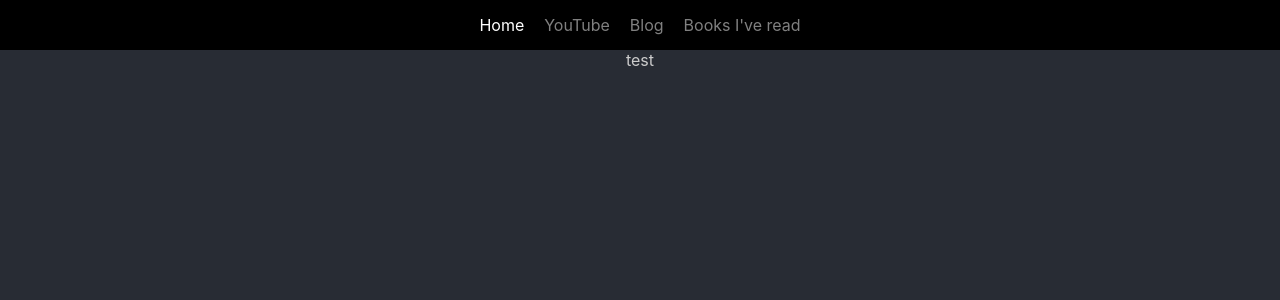
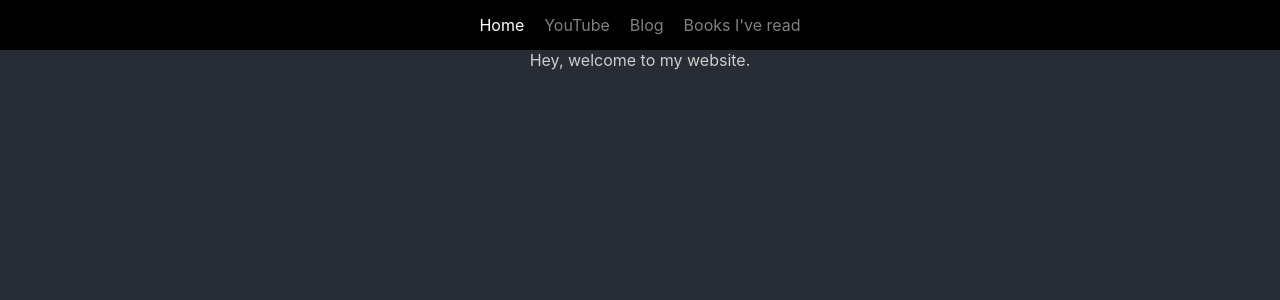
Before and after one commit to jpabadir/jpabadir.github.io, a React (Create React App) app: page / in a window 1280 px wide. Shown: the top 300 px of the page. Built offline with nearby package versions, Linux system fonts and the light colour scheme.

Commit message:
Reorganize files

```diff
--- a/src/Home.js
+++ /dev/null
@@ -1,3 +0,0 @@
-export default function Home() {
-  return <div>test</div>;
-}
--- a/src/App.js
+++ b/src/components/App/App.js
@@ -1,9 +1,8 @@
 import React from 'react';
 import './App.css';
 import { Outlet, NavLink } from 'react-router-dom';
-import linkify from './helpers';
+import linkify from '../../helpers';
 import { ThemeProvider, createTheme } from '@mui/material/styles';
-import CssBaseline from '@mui/material/CssBaseline';
 
 
 function App() {
--- a/src/routes/blog.js
+++ b/src/components/Blog/Blog.js
@@ -1,5 +1,5 @@
 import { NavLink } from 'react-router-dom';
-import blogsData from '../blogs.json';
+import blogsData from '../../data/blogs.json';
 
 export default function Blog() {
   return (
--- a/src/routes/books-i-read.js
+++ b/src/components/Books/Books.js
@@ -1,4 +1,4 @@
-import books from '../books.json';
+import books from './books.json';
 import * as React from 'react';
 import Table from '@mui/material/Table';
 import TableBody from '@mui/material/TableBody';
--- /dev/null
+++ b/src/components/Home/Home.js
@@ -0,0 +1,3 @@
+export default function Home() {
+  return <div>Hey, welcome to my website.</div>;
+}
```
Also changed, not shown: src/index.js (+6 -6 lines), src/components/App/App.css (renamed from src/App.css), src/components/Article/Article.js (renamed from src/Article.js), src/components/Books/Books.css (renamed from src/routes/Books.css), src/components/Books/books.json (renamed from src/books.json), src/data/blogs.json (renamed from src/blogs.json), 1 other file (tests, documents, lock files or other folders).
